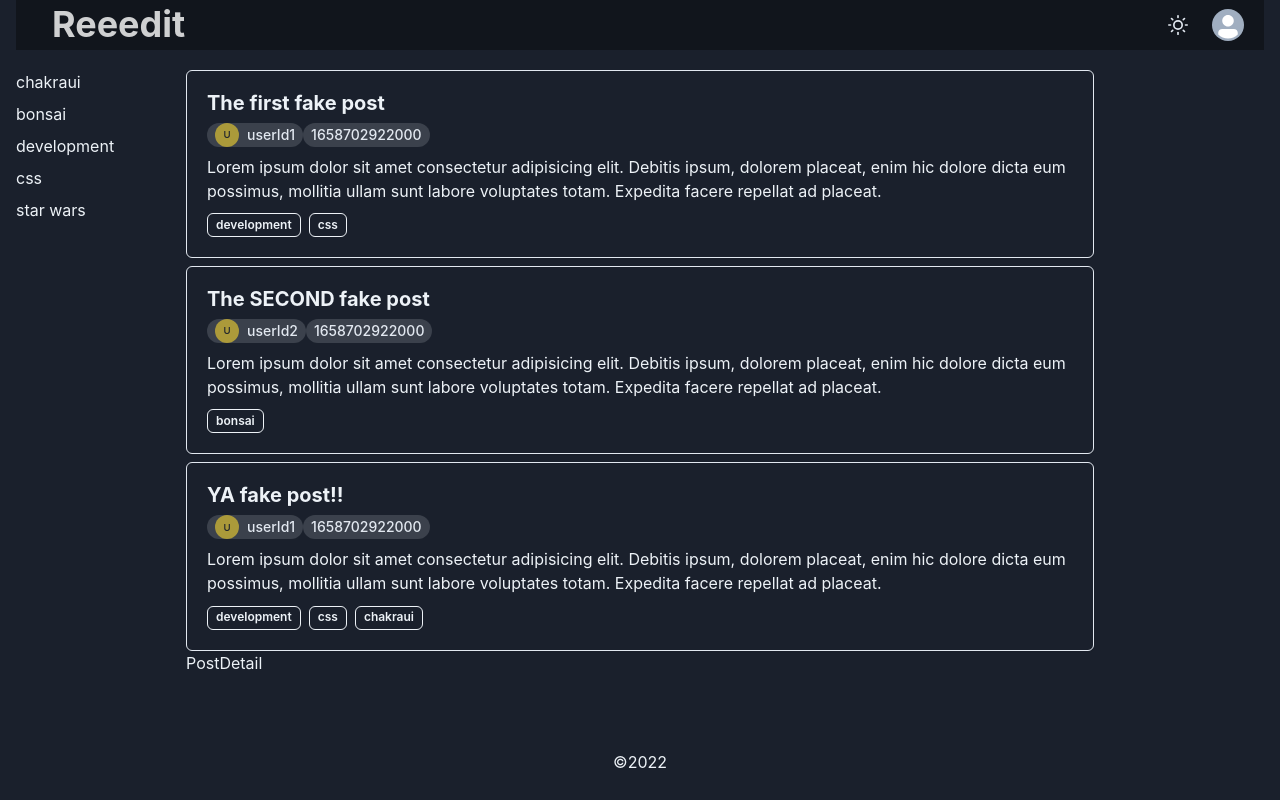
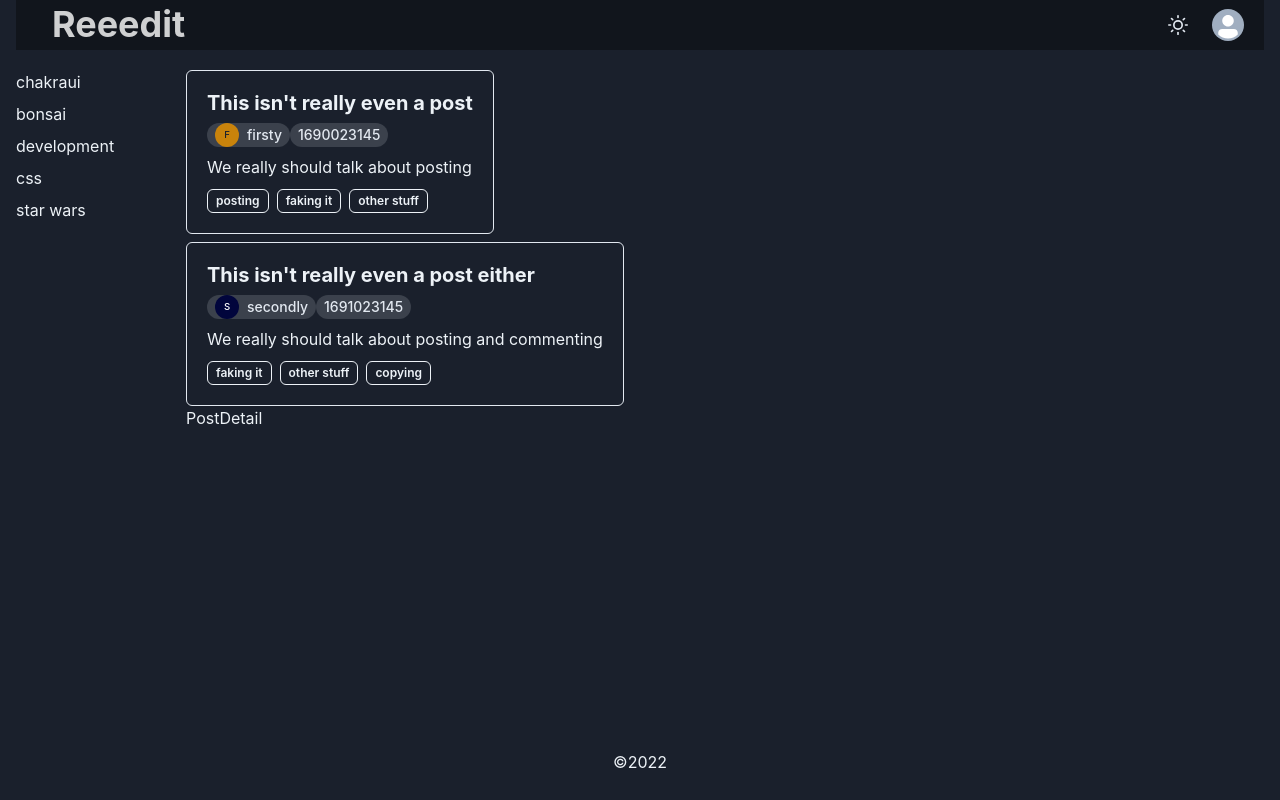
Before and after one commit to smodish-playground/reeedit, a React (Create React App) app: page / in a window 1280 px wide. Built offline with nearby package versions, Linux system fonts and the light colour scheme.

Commit message:
add redux - rtk and posts slice

```diff
--- a/mockdb/db.json
+++ /dev/null
@@ -1,33 +0,0 @@
-{
-  "posts": [
-    {
-      "id": "theFirstPost",
-      "title": "This isn't really even a post",
-      "topics": ["posting", "faking it", "other stuff"],
-      "postBody": "We really should talk about posting",
-      "createdBy": "firsty",
-      "createdAt": 1690023145
-    },
-    {
-      "id": "theSecondPost",
-      "title": "This isn't really even a post either",
-      "topics": ["faking it", "other stuff", "copying"],
-      "postBody": "We really should talk about posting and commenting",
-      "createdBy": "secondly",
-      "createdAt": 1691023145
-    }
-  ],
-  "topics": ["copying", "faking it", "other stuff", "posting"],
-  "users": [
-    {
-      "displayName": "first poster",
-      "uuid": "firsty",
-      "avatarURL": "https://placekitten.com/202/202"
-    },
-    {
-      "displayName": "another poster",
-      "uuid": "secondly",
-      "avatarURL": "https://placekitten.com/222/222"
-    }
-  ]
-}
--- a/package.json
+++ b/package.json
@@ -8,15 +8,18 @@
     "@chakra-ui/react": "^2.2.4",
     "@emotion/react": "^11.9.3",
     "@emotion/styled": "^11.9.3",
+    "@reduxjs/toolkit": "^1.8.3",
     "@testing-library/jest-dom": "^5.16.4",
     "@testing-library/react": "^13.3.0",
     "@testing-library/user-event": "^13.5.0",
     "@types/node": "^16.11.45",
     "@types/react": "^18.0.15",
     "@types/react-dom": "^18.0.6",
+    "@types/react-redux": "^7.1.24",
     "framer-motion": "^6.5.1",
     "react": "^18.2.0",
     "react-dom": "^18.2.0",
+    "react-redux": "^8.0.2",
     "react-router-dom": "^6.3.0",
     "react-scripts": "5.0.1",
     "typescript": "^4.7.4",
--- a/src/components/Posts/Post/Post.interface.tsx
+++ b/src/components/Posts/Post/Post.interface.tsx
@@ -1,7 +1,7 @@
 export interface IPost {
   id: string
-  postTitle: string
-  postBody: string
+  title: string
+  content: string
   createdAt: number
   createdBy: string
   topics: string[]
--- a/src/components/Posts/Post/Post.tsx
+++ b/src/components/Posts/Post/Post.tsx
@@ -1,5 +1,4 @@
 import React from 'react'
-// import { IPost } from './Post.interface'
 
 import {
   Box,
@@ -14,18 +13,10 @@ import {
 } from '@chakra-ui/react'
 import { IPost } from './Post.interface'
 
-const Post = ({
-  postTitle,
-  topics,
-  postBody,
-  id,
-  createdBy,
-  createdAt,
-}: IPost) => {
-  // console.log(id, postTitle, topics, postBody, createdBy, createdAt)
-
+const Post = (props: IPost) => {
   return (
     <VStack
+      as="article"
       align="left"
       rounded="md"
       p="5"
@@ -34,23 +25,23 @@ const Post = ({
       borderColor="gray.200"
     >
       <Heading as="h2" size="md">
-        {postTitle}
+        {props.title}
       </Heading>
       <Box>
         <Tag size="md" borderRadius="full">
-          <Avatar name={createdBy} size="xs" mr="2" />
-          <TagLabel>{createdBy}</TagLabel>
+          <Avatar name={props.createdBy} size="xs" mr="2" />
+          <TagLabel>{props.createdBy}</TagLabel>
         </Tag>
         <Tag size="md" borderRadius="full">
-          <TagLabel>{createdAt}</TagLabel>
+          <TagLabel>{props.createdAt}</TagLabel>
         </Tag>
       </Box>
       <Text noOfLines={3} size="md">
-        {postBody}
+        {props.content}
       </Text>
       <Box>
         <ButtonGroup>
-          {topics.map((topic) => (
+          {props.topics.map((topic) => (
             <Button size="xs" colorScheme="black" key={topic} variant="outline">
               {topic}
             </Button>
--- a/src/components/Posts/Posts.tsx
+++ b/src/components/Posts/Posts.tsx
@@ -1,42 +1,16 @@
+import React from 'react'
+import { useSelector } from 'react-redux'
+import { selectAllPosts } from './postsSlice'
+import Post from './Post/Post'
+
 import { VStack } from '@chakra-ui/react'
-import React from 'react'
-import Post from './Post/Post'
-import { IPost } from './Post/Post.interface'
 
 const Posts = () => {
-  const mockPosts: IPost[] = [
-    {
-      id: 'afcawfu349814t3nkijd',
-      postTitle: 'The first fake post',
-      postBody:
-        'Lorem ipsum dolor sit amet consectetur adipisicing elit. Debitis ipsum, dolorem placeat, enim hic dolore dicta eum possimus, mollitia ullam sunt labore voluptates totam. Expedita facere repellat ad placeat.',
-      createdAt: Date.now(),
-      topics: ['development', 'css'],
-      createdBy: 'userId1',
-    },
-    {
-      id: 'vbwevhibsdvlfjkrnbgv',
-      postTitle: 'The SECOND fake post',
-      postBody:
-        'Lorem ipsum dolor sit amet consectetur adipisicing elit. Debitis ipsum, dolorem placeat, enim hic dolore dicta eum possimus, mollitia ullam sunt labore voluptates totam. Expedita facere repellat ad placeat.',
-      createdAt: Date.now(),
-      topics: ['bonsai'],
-      createdBy: 'userId2',
-    },
-    {
-      id: 'bqkuajyhbvcodvvfbhdf',
-      postTitle: 'YA fake post!!',
-      postBody:
-        'Lorem ipsum dolor sit amet consectetur adipisicing elit. Debitis ipsum, dolorem placeat, enim hic dolore dicta eum possimus, mollitia ullam sunt labore voluptates totam. Expedita facere repellat ad placeat.',
-      createdAt: Date.now(),
-      topics: ['development', 'css', 'chakraui'],
-      createdBy: 'userId1',
-    },
-  ]
+  const posts = useSelector(selectAllPosts)
 
   return (
     <VStack alignItems="flex-start">
-      {mockPosts.map((post) => (
+      {posts.map((post) => (
         <Post key={post.id} {...post} />
       ))}
     </VStack>
--- /dev/null
+++ b/src/components/Posts/postsSlice.ts
@@ -0,0 +1,41 @@
+import { createSlice } from '@reduxjs/toolkit'
+// import type { PayloadAction } from '@reduxjs/toolkit'
+import type { IPost } from './Post/Post.interface'
+
+import data from '../../mockdb/db'
+
+const initialState = data.posts
+
+export const postsSlice = createSlice({
+  name: 'posts',
+  initialState,
+  reducers: {
+    postAdded: (state, action) => {
+      // add a post to state
+      state.push(action.payload)
+    },
+    setPosts: (state) => {
+      // fetch posts
+      return state
+    },
+    setCurrentPost: (state, action) => {
+      // fetch one post
+      return state
+    },
+    updatedPost: (state, action) => {
+      // update a post
+      return state
+    },
+    deletedPost: (state, action) => {
+      // deletes one post
+      return state
+    },
+  },
+})
+
+export const { setPosts, setCurrentPost, postAdded, updatedPost, deletedPost } =
+  postsSlice.actions
+
+export const selectAllPosts = (state: { posts: IPost[] }) => state.posts
+
+export default postsSlice.reducer
--- a/src/index.tsx
+++ b/src/index.tsx
@@ -1,5 +1,7 @@
 import React from 'react'
 import ReactDOM from 'react-dom/client'
+import { store } from './store/store'
+import { Provider } from 'react-redux'
 import App from './pages/App'
 
 import { ChakraProvider, ColorModeScript } from '@chakra-ui/react'
@@ -11,9 +13,11 @@ console.log(theme)
 
 root.render(
   <React.StrictMode>
-    <ChakraProvider theme={theme}>
-      <ColorModeScript initialColorMode={theme.config.initialColorMode} />
-      <App />
-    </ChakraProvider>
+    <Provider store={store}>
+      <ChakraProvider theme={theme}>
+        <ColorModeScript initialColorMode={theme.config.initialColorMode} />
+        <App />
+      </ChakraProvider>
+    </Provider>
   </React.StrictMode>
 )
--- /dev/null
+++ b/src/mockdb/db.js
@@ -0,0 +1,35 @@
+const data = {
+  posts: [
+    {
+      id: 'theFirstPost',
+      title: "This isn't really even a post",
+      topics: ['posting', 'faking it', 'other stuff'],
+      content: 'We really should talk about posting',
+      createdBy: 'firsty',
+      createdAt: 1690023145,
+    },
+    {
+      id: 'theSecondPost',
+      title: "This isn't really even a post either",
+      topics: ['faking it', 'other stuff', 'copying'],
+      content: 'We really should talk about posting and commenting',
+      createdBy: 'secondly',
+      createdAt: 1691023145,
+    },
+  ],
+  topics: ['copying', 'faking it', 'other stuff', 'posting'],
+  users: [
+    {
+      displayName: 'first poster',
+      uuid: 'firsty',
+      avatarURL: 'https://placekitten.com/202/202',
+    },
+    {
+      displayName: 'another poster',
+      uuid: 'secondly',
+      avatarURL: 'https://placekitten.com/222/222',
+    },
+  ],
+}
+
+export default data
--- /dev/null
+++ b/src/store/store.ts
@@ -0,0 +1,13 @@
+import { configureStore } from '@reduxjs/toolkit'
+
+import postsReducer from '../components/Posts/postsSlice'
+
+export const store = configureStore({
+  reducer: {
+    posts: postsReducer,
+  },
+})
+
+export type RootState = ReturnType<typeof store.getState>
+
+export type AppDispatch = typeof store.dispatch
```
Also changed, not shown: src/components/sample.tsx (added, +7 -0 lines), 2 other files (tests, documents, lock files or other folders).
